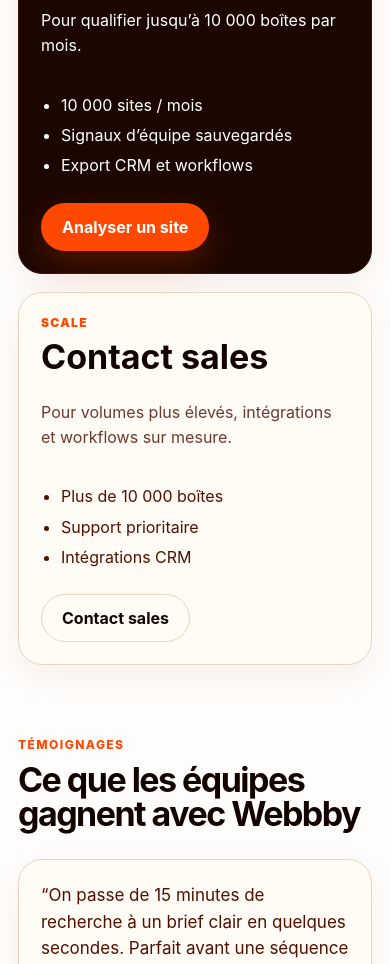
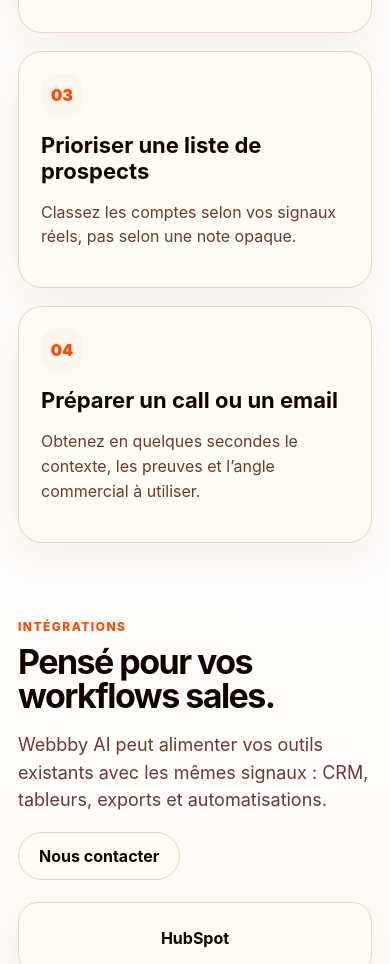
Before and after one commit to hermespromox/webbby, a React (Vite) app: page / in a window 390 px wide. Shown: the part 5420-6384 px from the top of the page. Built offline with nearby package versions, Linux system fonts and the light colour scheme.

Commit message:
feat: add use cases and integrations sections
- Add FR/EN use cases section for outbound, CRM enrichment, list prioritization, call prep
- Add integrations section for CRM, sheets, Airtable, CSV, Make, Zapier
- Add navbar links and responsive styles

```diff
--- a/src/App.jsx
+++ b/src/App.jsx
@@ -5,7 +5,7 @@
 
 const T = {
   fr: {
-    nav: { test: 'Tester', signals: 'Signaux', offer: 'Tarifs', faq: 'FAQ', contact: 'Nous contacter', cta: 'Qualifier un prospect' },
+    nav: { test: 'Tester', useCases: 'Cas d’usage', integrations: 'Intégrations', offer: 'Tarifs', faq: 'FAQ', contact: 'Nous contacter', cta: 'Qualifier un prospect' },
     hero: { eyebrow: 'Webbby AI · Brief sales en 10 secondes', title: 'Webbby AI transforme un site en brief sales.', desc: "À partir du site d'un prospect, Webbby AI ressort les signaux qui comptent pour un commercial : fit B2B, profil acheteur, signaux d'achat, angle d'approche et priorités.", cta: 'Analyser un site' },
     proof: { free: '200+ utilisateurs', speed: 'Résultat en < 10 secondes', anywhere: "Depuis n'importe quel site public" },
     trustbar: { users: 'utilisateurs', time: 'pour qualifier un prospect', signals: 'signaux personnalisables', page: "brief lisible pour l'équipe sales", manual: 'recherche manuelle' },
@@ -14,6 +14,8 @@
     types: { boolean: 'Oui / Non', string: 'Réponse courte', number: 'Score ou nombre' },
     result: { eyebrow: 'Brief sales Webbby AI', site: 'Site :', signal: '', answer: 'Insights', confidence: 'Confiance', yes: 'Oui', no: 'Non', unknown: 'Non déterminé', prospect: 'Prospect' },
     features: { eyebrow: 'Webbby AI pour les équipes sales', title: 'Moins de recherche manuelle. Plus de bons messages.', c1title: 'Qualifiez le compte', c1desc: 'Comprenez rapidement si l’entreprise ressemble à votre client idéal.', c2title: 'Trouvez le bon angle', c2desc: 'Repérez à qui elle vend, ce qu’elle promet et quel problème commercial elle met en avant.', c3title: 'Priorisez l’outreach', c3desc: 'Gardez les comptes avec des signaux forts et évitez les prospects trop flous.' },
+    useCases: { eyebrow: 'Cas d’usage', title: 'Là où Webbby AI fait gagner du temps.', desc: 'Des briefs actionnables pour chaque moment où une équipe sales doit comprendre un compte vite.', aTitle: 'Préparer une campagne outbound', aDesc: 'Qualifiez 1 000 boîtes, repérez les bons comptes et adaptez les angles avant d’envoyer.', bTitle: 'Enrichir un CRM', bDesc: 'Ajoutez des insights lisibles aux comptes : cible, fit B2B, clients, international, priorités.', cTitle: 'Prioriser une liste de prospects', cDesc: 'Classez les comptes selon vos signaux réels, pas selon une note opaque.', dTitle: 'Préparer un call ou un email', dDesc: 'Obtenez en quelques secondes le contexte, les preuves et l’angle commercial à utiliser.' },
+    integrations: { eyebrow: 'Intégrations', title: 'Pensé pour vos workflows sales.', desc: 'Webbby AI peut alimenter vos outils existants avec les mêmes signaux : CRM, tableurs, exports et automatisations.', a: 'HubSpot', b: 'Salesforce', c: 'Pipedrive', d: 'Google Sheets', e: 'Airtable', f: 'CSV export', g: 'Make', h: 'Zapier', note: 'Besoin d’une intégration précise ? Contact sales et on la branche sur votre workflow.' },
     how: { s1title: 'À partir du site', s1desc: 'Un domaine, une landing page ou une page produit suffit pour démarrer.', s2title: 'Choisissez vos signaux', s2desc: 'Fit B2B, cible, budget, maturité, angle d’approche, urgence, concurrence.', s3title: 'Lisez le brief sales', s3desc: 'Vous obtenez un tableau clair avec réponse, confiance et priorités commerciales.' },
     pricing: { eyebrow: 'Tarifs', title: 'Des tarifs simples pour qualifier plus de comptes.', starter: 'Starter', starterPrice: '4,99€', starterUnit: '/ 1 000 boîtes', starterDesc: 'Pour tester un segment ou préparer une première campagne.', starterL1: '1 000 sites analysés', starterL2: 'Signaux personnalisés', starterL3: 'Historique des recherches', pro: 'Growth', proPrice: '9,99€', proUnit: '/ mois', proDesc: 'Pour qualifier jusqu’à 10 000 boîtes par mois.', proL1: '10 000 sites / mois', proL2: 'Signaux d’équipe sauvegardés', proL3: 'Export CRM et workflows', enterprise: 'Scale', enterprisePrice: 'Contact sales', enterpriseDesc: 'Pour volumes plus élevés, intégrations et workflows sur mesure.', enterpriseL1: 'Plus de 10 000 boîtes', enterpriseL2: 'Support prioritaire', enterpriseL3: 'Intégrations CRM' },
     faq: { eyebrow: 'FAQ', title: 'Questions fréquentes', q1: 'À quoi sert Webbby AI pour un commercial ?', a1: 'À lire rapidement le site d’un prospect et ressortir les signaux qui aident à décider s’il faut le contacter, avec quel angle et quel niveau de priorité.', q2: 'Est-ce que je peux personnaliser les signaux ?', a2: 'Oui. Vous pouvez demander exactement ce que votre équipe regarde déjà : cible, budget, stack, maturité, intention, segment, urgence ou concurrence.', q3: 'Est-ce que Webbby remplace un commercial ?', a3: 'Non. Il prépare le terrain : recherche compte, qualification et brief avant l’appel ou l’email.', q4: 'Que se passe-t-il si le site est trop pauvre ?', a4: 'Webbby vous le signale au lieu d’inventer. Le brief reste basé sur les éléments réellement visibles sur le site.' },
@@ -30,7 +32,7 @@
     ]
   },
   en: {
-    nav: { test: 'Try it', signals: 'Signals', offer: 'Pricing', faq: 'FAQ', contact: 'Contact us', cta: 'Qualify a prospect' },
+    nav: { test: 'Try it', useCases: 'Use cases', integrations: 'Integrations', offer: 'Pricing', faq: 'FAQ', contact: 'Contact us', cta: 'Qualify a prospect' },
     hero: { eyebrow: 'Webbby AI · Sales brief in 10 seconds', title: 'Webbby AI turns a website into a sales brief.', desc: "From a prospect's website, Webbby AI surfaces the signals that matter: B2B fit, buyer profile, purchase intent, approach angle, and sales priorities.", cta: 'Analyze a site' },
     proof: { free: 'Trusted by 200+ users', speed: 'Result in < 10 seconds', anywhere: 'From any public website' },
     trustbar: { users: 'users', time: 'to qualify a prospect', signals: 'customizable signals', page: 'readable brief for sales teams', manual: 'manual research' },
@@ -39,6 +41,8 @@
     types: { boolean: 'Yes / No', string: 'Short answer', number: 'Score or number' },
     result: { eyebrow: 'Webbby AI sales brief', site: 'Site:', signal: '', answer: 'Insights', confidence: 'Confidence', yes: 'Yes', no: 'No', unknown: 'Undetermined', prospect: 'Prospect' },
     features: { eyebrow: 'Webbby AI for sales teams', title: 'Less manual research. Better outreach.', c1title: 'Qualify the account', c1desc: 'Quickly understand if the company matches your ideal customer profile.', c2title: 'Find the right angle', c2desc: 'Spot who they sell to, what they promise, and the business problem they highlight.', c3title: 'Prioritize outreach', c3desc: 'Focus on accounts with strong signals and skip vague prospects.' },
+    useCases: { eyebrow: 'Use cases', title: 'Where Webbby AI saves real sales time.', desc: 'Actionable briefs for every moment where a sales team needs to understand an account fast.', aTitle: 'Prepare an outbound campaign', aDesc: 'Qualify 1,000 companies, spot the right accounts, and adapt angles before sending.', bTitle: 'Enrich a CRM', bDesc: 'Add readable insights to accounts: target, B2B fit, customers, international presence, priorities.', cTitle: 'Prioritize a prospect list', cDesc: 'Rank accounts based on your real signals, not a black-box score.', dTitle: 'Prepare a call or email', dDesc: 'Get the context, proof points, and sales angle to use in seconds.' },
+    integrations: { eyebrow: 'Integrations', title: 'Built for your sales workflows.', desc: 'Webbby AI can feed your existing tools with the same signals: CRM, spreadsheets, exports, and automations.', a: 'HubSpot', b: 'Salesforce', c: 'Pipedrive', d: 'Google Sheets', e: 'Airtable', f: 'CSV export', g: 'Make', h: 'Zapier', note: 'Need a specific integration? Contact sales and we’ll plug it into your workflow.' },
     how: { s1title: 'Start from the site', s1desc: 'A domain, landing page, or product page is all you need to get started.', s2title: 'Choose your signals', s2desc: 'B2B fit, target, budget, maturity, approach angle, urgency, competition.', s3title: 'Read the sales brief', s3desc: 'Get a clear table with answers, confidence, and sales priorities.' },
     pricing: { eyebrow: 'Pricing', title: 'Simple pricing to qualify more accounts.', starter: 'Starter', starterPrice: '€4.99', starterUnit: '/ 1,000 companies', starterDesc: 'For testing a segment or preparing a first campaign.', starterL1: '1,000 websites analyzed', starterL2: 'Custom signals', starterL3: 'Search history', pro: 'Growth', proPrice: '€9.99', proUnit: '/ month', proDesc: 'Qualify up to 10,000 companies per month.', proL1: '10,000 sites / month', proL2: 'Saved team signals', proL3: 'CRM export & workflows', enterprise: 'Scale', enterprisePrice: 'Contact sales', enterpriseDesc: 'For higher volumes, integrations, and custom workflows.', enterpriseL1: 'More than 10,000 companies', enterpriseL2: 'Priority support', enterpriseL3: 'CRM integrations' },
     faq: { eyebrow: 'FAQ', title: 'Frequent questions', q1: 'What does Webbby AI do for a salesperson?', a1: 'It quickly reads a prospect\'s site and surfaces the signals that help decide whether to reach out, with what angle, and at what priority level.', q2: 'Can I customize the signals?', a2: 'Yes. You can ask for exactly what your team already checks: target audience, budget, tech stack, maturity, intent, segment, urgency, or competition.', q3: 'Does Webbby replace a salesperson?', a3: 'No. It does the groundwork: account research, qualification, and a brief before the call or email.', q4: 'What if the site has little content?', a4: "Webbby flags it instead of making things up. The brief stays grounded in what's actually visible on the site." },
@@ -192,7 +196,7 @@
     <main>
       <nav className="nav">
         <a className="brand" href="#top" aria-label="Webbby home"><span className="logo"><SearchCheck size={22} /></span><span>Webbby</span></a>
-        <div className="nav-links"><a href="#demo">{t.nav.test}</a><a href="#features">{t.nav.signals}</a><a href="#pricing">{t.nav.offer}</a><a href="#faq">{t.nav.faq}</a></div>
+        <div className="nav-links"><a href="#demo">{t.nav.test}</a><a href="#use-cases">{t.nav.useCases}</a><a href="#integrations">{t.nav.integrations}</a><a href="#pricing">{t.nav.offer}</a><a href="#faq">{t.nav.faq}</a></div>
         <div className="nav-right">
           <a className="contact-link" href="#contact-sales">{t.nav.contact}</a>
           <div className="lang-toggle">
@@ -259,6 +263,24 @@
         <div><span>03</span><h3>{t.how.s3title}</h3><p>{t.how.s3desc}</p></div>
       </section>
 
+      <section className="use-cases" id="use-cases">
+        <div className="section-head"><span className="eyebrow">{t.useCases.eyebrow}</span><h2>{t.useCases.title}</h2><p>{t.useCases.desc}</p></div>
+        <div className="use-case-grid">
+          <article><span>01</span><h3>{t.useCases.aTitle}</h3><p>{t.useCases.aDesc}</p></article>
+          <article><span>02</span><h3>{t.useCases.bTitle}</h3><p>{t.useCases.bDesc}</p></article>
+          <article><span>03</span><h3>{t.useCases.cTitle}</h3><p>{t.useCases.cDesc}</p></article>
+          <article><span>04</span><h3>{t.useCases.dTitle}</h3><p>{t.useCases.dDesc}</p></article>
+        </div>
+      </section>
+
+      <section className="integrations" id="integrations">
+        <div className="integration-copy"><span className="eyebrow">{t.integrations.eyebrow}</span><h2>{t.integrations.title}</h2><p>{t.integrations.desc}</p><a className="secondary plan-cta" href="#contact-sales">{t.nav.contact}</a></div>
+        <div className="integration-grid">
+          {[t.integrations.a,t.integrations.b,t.integrations.c,t.integrations.d,t.integrations.e,t.integrations.f,t.integrations.g,t.integrations.h].map(name => <b key={name}>{name}</b>)}
+        </div>
+        <p className="integration-note">{t.integrations.note}</p>
+      </section>
+
       <section className="pricing" id="pricing">
         <div className="section-head"><span className="eyebrow">{t.pricing.eyebrow}</span><h2>{t.pricing.title}</h2></div>
         <div className="price-grid three">
--- a/src/styles.css
+++ b/src/styles.css
@@ -38,11 +38,11 @@
 .section-head h2{margin:10px 0;color:var(--strong);font-size:clamp(34px,4vw,54px);line-height:1;letter-spacing:-.045em}
 .section-head p{font-size:18px;color:var(--muted);line-height:1.55}
 .cards{display:grid;grid-template-columns:repeat(3,1fr);gap:18px}
-.cards article,.price-grid article,.how div,.testimonial-grid article{background:var(--surface);border:1px solid var(--border);border-radius:24px;padding:22px;box-shadow:0 12px 38px rgba(82,16,0,.06);transition:.15s ease}
-.cards article:hover,.price-grid article:hover,.how div:hover,.testimonial-grid article:hover{transform:translateY(-3px);box-shadow:var(--shadow)}
+.cards article,.price-grid article,.how div,.testimonial-grid article,.use-case-grid article{background:var(--surface);border:1px solid var(--border);border-radius:24px;padding:22px;box-shadow:0 12px 38px rgba(82,16,0,.06);transition:.15s ease}
+.cards article:hover,.price-grid article:hover,.how div:hover,.testimonial-grid article:hover,.use-case-grid article:hover{transform:translateY(-3px);box-shadow:var(--shadow)}
 .cards svg{color:var(--accent);width:32px;height:32px}
-.cards h3,.how h3{font-size:22px;color:var(--strong);margin:16px 0 8px}
-.cards p,.how p,.price-grid p,.faq p{line-height:1.55;color:var(--muted)}
+.cards h3,.how h3,.use-case-grid h3{font-size:22px;color:var(--strong);margin:16px 0 8px}
+.cards p,.how p,.price-grid p,.faq p,.use-case-grid p{line-height:1.55;color:var(--muted)}
 .how{display:grid;grid-template-columns:repeat(3,1fr);gap:18px;padding-top:0}
 .how span{display:inline-grid;place-items:center;width:42px;height:42px;border-radius:15px;background:var(--elevated);color:var(--accent);font-weight:900}
 .demo{background:linear-gradient(180deg,#fff8f0 0,#FFFDFB 100%)}
@@ -82,6 +82,16 @@
 .sig-conf{white-space:nowrap;font-size:14px;color:var(--muted);font-weight:700;min-width:120px}
 .conf-bar{display:inline-block;width:60px;height:6px;background:var(--border);border-radius:3px;margin-right:10px;vertical-align:middle;overflow:hidden}
 .conf-fill{display:block;height:100%;background:var(--accent);border-radius:3px;transition:width .4s ease}
+.use-cases{padding-top:24px}
+.use-case-grid{display:grid;grid-template-columns:repeat(4,1fr);gap:18px}
+.use-case-grid article span{display:inline-grid;place-items:center;width:42px;height:42px;border-radius:15px;background:var(--elevated);color:var(--accent);font-weight:900}
+.integrations{padding-top:24px;background:linear-gradient(180deg,#FFFDFB 0,#fff8f0 100%)}
+.integration-copy{max-width:780px;margin-bottom:22px}
+.integration-copy h2{margin:10px 0;color:var(--strong);font-size:clamp(34px,4vw,54px);line-height:1;letter-spacing:-.045em}
+.integration-copy p,.integration-note{font-size:18px;color:var(--muted);line-height:1.55}
+.integration-grid{display:grid;grid-template-columns:repeat(4,1fr);gap:12px}
+.integration-grid b{display:flex;align-items:center;justify-content:center;min-height:72px;border:1px solid var(--border);border-radius:20px;background:rgba(255,251,245,.9);color:var(--strong);box-shadow:0 10px 28px rgba(82,16,0,.05)}
+.integration-note{max-width:760px;margin:18px 0 0;font-size:15px}
 .pricing{padding-top:40px}
 .price-grid{display:grid;grid-template-columns:repeat(2,minmax(0,1fr));gap:18px}
 .price-grid.three{grid-template-columns:repeat(3,minmax(0,1fr))}
@@ -119,6 +129,6 @@
 .contact-form{background:var(--surface);border:1px solid var(--border);border-radius:24px;padding:22px;display:grid;gap:12px;box-shadow:var(--shadow)}
 .form-ok{margin:0;color:#148500;font-weight:800}.form-error{margin:0;color:#b62f00;font-weight:800}
 code{background:#fff1e8;color:var(--strong);padding:2px 6px;border-radius:8px}
-@media (max-width:980px){.trustbar,.cards,.how,.price-grid.three,.testimonial-grid{grid-template-columns:1fr 1fr}.contact-sales{grid-template-columns:1fr}.field-row{grid-template-columns:1fr 120px}.field-row .question{grid-column:1/-2}.nav-links{display:none}.signal-table thead th,.signal-table tbody td{padding-left:18px;padding-right:18px}}
-@media (max-width:640px){.nav{padding:14px 16px}.nav-cta{display:none}.hero-simple,section{padding-left:18px;padding-right:18px}.hero-simple{padding-top:64px}.hero-simple h1{font-size:44px}.hero-simple p{font-size:17px}.trustbar,.cards,.how,.price-grid,.price-grid.three,.testimonial-grid{grid-template-columns:1fr}.price-grid .hot{transform:none}.trustbar{margin-left:18px;margin-right:18px}.field-row{grid-template-columns:1fr}.field-row .question{grid-column:auto}.criteria-head,footer{display:grid}.hero-actions .primary,.hero-actions .secondary{width:100%}.final-cta{margin-left:18px;margin-right:18px}.hero-panel pre,.result-card pre{font-size:12px;padding:18px}.sig-conf{min-width:auto}}
+@media (max-width:980px){.trustbar,.cards,.how,.price-grid.three,.testimonial-grid,.use-case-grid,.integration-grid{grid-template-columns:1fr 1fr}.contact-sales{grid-template-columns:1fr}.field-row{grid-template-columns:1fr 120px}.field-row .question{grid-column:1/-2}.nav-links{display:none}.signal-table thead th,.signal-table tbody td{padding-left:18px;padding-right:18px}}
+@media (max-width:640px){.nav{padding:14px 16px}.nav-cta{display:none}.hero-simple,section{padding-left:18px;padding-right:18px}.hero-simple{padding-top:64px}.hero-simple h1{font-size:44px}.hero-simple p{font-size:17px}.trustbar,.cards,.how,.price-grid,.price-grid.three,.testimonial-grid,.use-case-grid,.integration-grid{grid-template-columns:1fr}.price-grid .hot{transform:none}.trustbar{margin-left:18px;margin-right:18px}.field-row{grid-template-columns:1fr}.field-row .question{grid-column:auto}.criteria-head,footer{display:grid}.hero-actions .primary,.hero-actions .secondary{width:100%}.final-cta{margin-left:18px;margin-right:18px}.hero-panel pre,.result-card pre{font-size:12px;padding:18px}.sig-conf{min-width:auto}}
 @media (prefers-reduced-motion:reduce){*{scroll-behavior:auto!important;transition:none!important;animation:none!important}}
```
